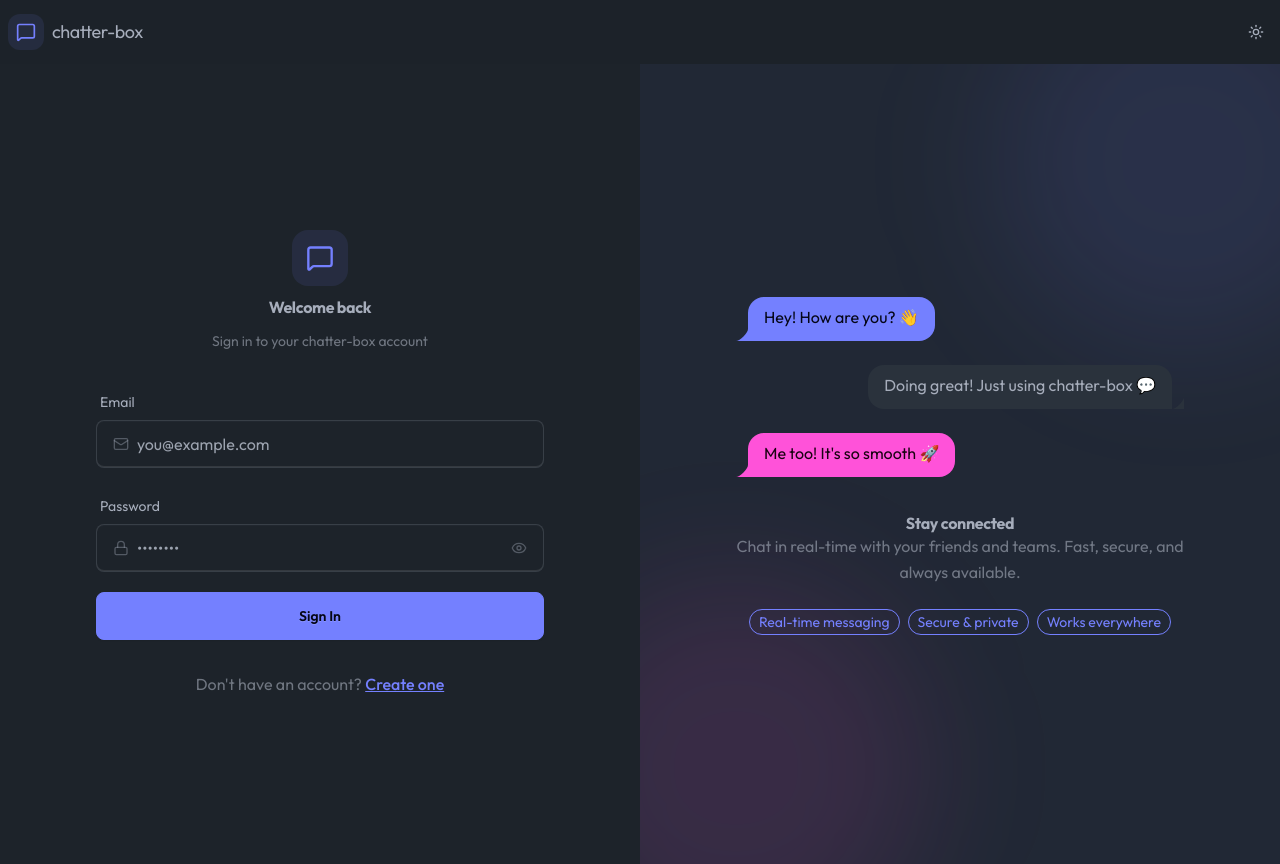
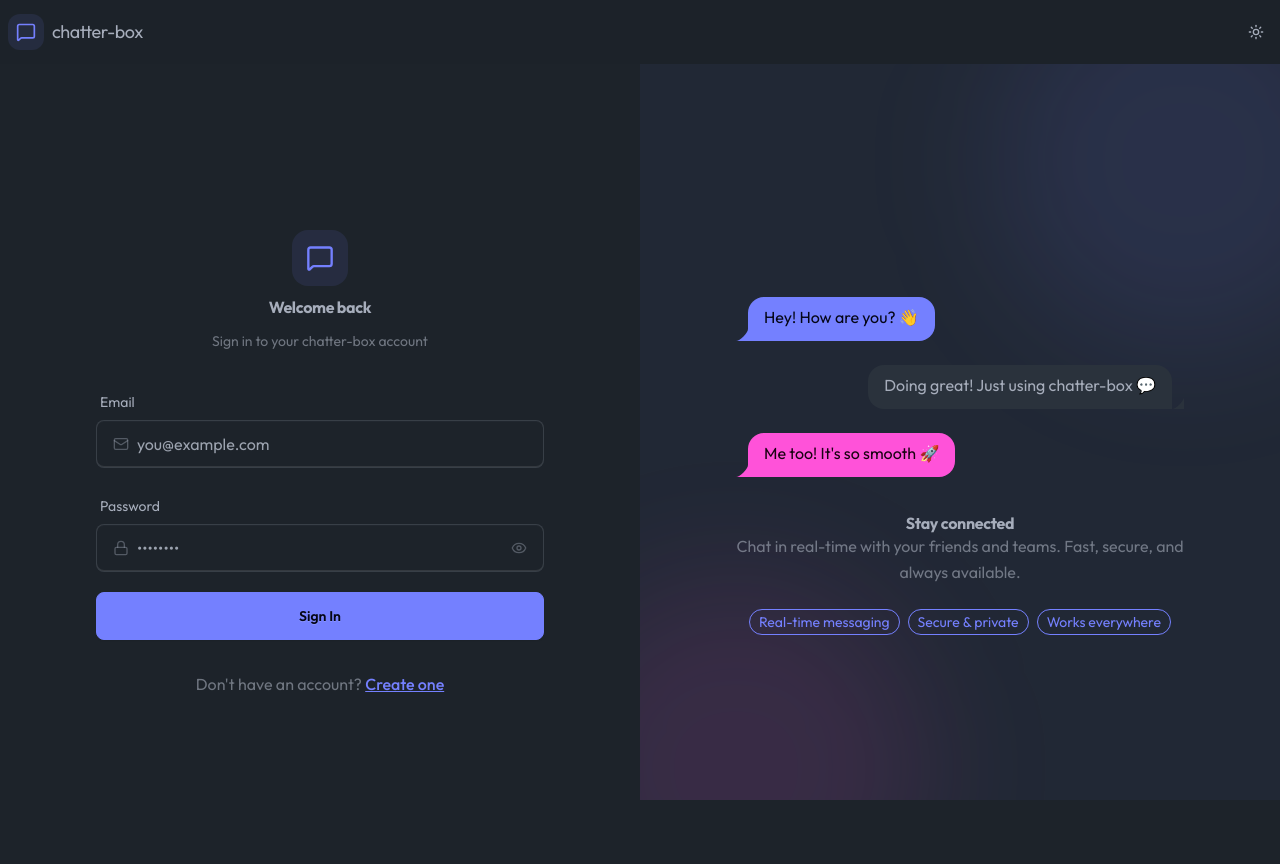
Before and after one commit to UTKARSHH20/fullstack-chat-app, a React (Vite) app in the folder frontend/: page /login in a window 1280 px wide. After the commit the page ends 800 px from the top, so only its background shows below. Built offline with nearby package versions, Linux system fonts and the light colour scheme; no server answers.

Commit message:
fix: mobile layout stability - fixed viewport height and sticky headers

```diff
--- a/frontend/pages/ChatPage.jsx
+++ b/frontend/pages/ChatPage.jsx
@@ -817,7 +817,7 @@ export default function ChatPage() {
     const chatSelected = !!selectedUser
 
     return (
-        <div className="h-[calc(100vh-64px)] h-[calc(100dvh-64px)] flex overflow-hidden bg-base-200 relative">
+        <div className="h-full flex overflow-hidden bg-base-200 relative">
             <Sidebar
                 selectedUser={selectedUser}
                 onSelectUser={setSelectedUser}
--- a/frontend/src/App.jsx
+++ b/frontend/src/App.jsx
@@ -26,9 +26,10 @@ const App = () => {
   }
 
   return (
-    <div>
+    <div className="h-screen h-[100dvh] flex flex-col overflow-hidden">
       <Toaster position="top-center" />
       <Navbar />
+      <div className="flex-1 overflow-hidden">
         <Routes>
           <Route path="/" element={authUser ? <ChatPage /> : <Navigate to="/login" />} />
           <Route path="/login" element={!authUser ? <LoginPage /> : <Navigate to="/" />} />
@@ -37,6 +38,7 @@ const App = () => {
           <Route path="/profile" element={authUser ? <ProfilePage /> : <Navigate to="/login" />} />
         </Routes>
       </div>
+    </div>
   )
 }
 
```
Lines whose indentation alone changed are shown as unchanged.
